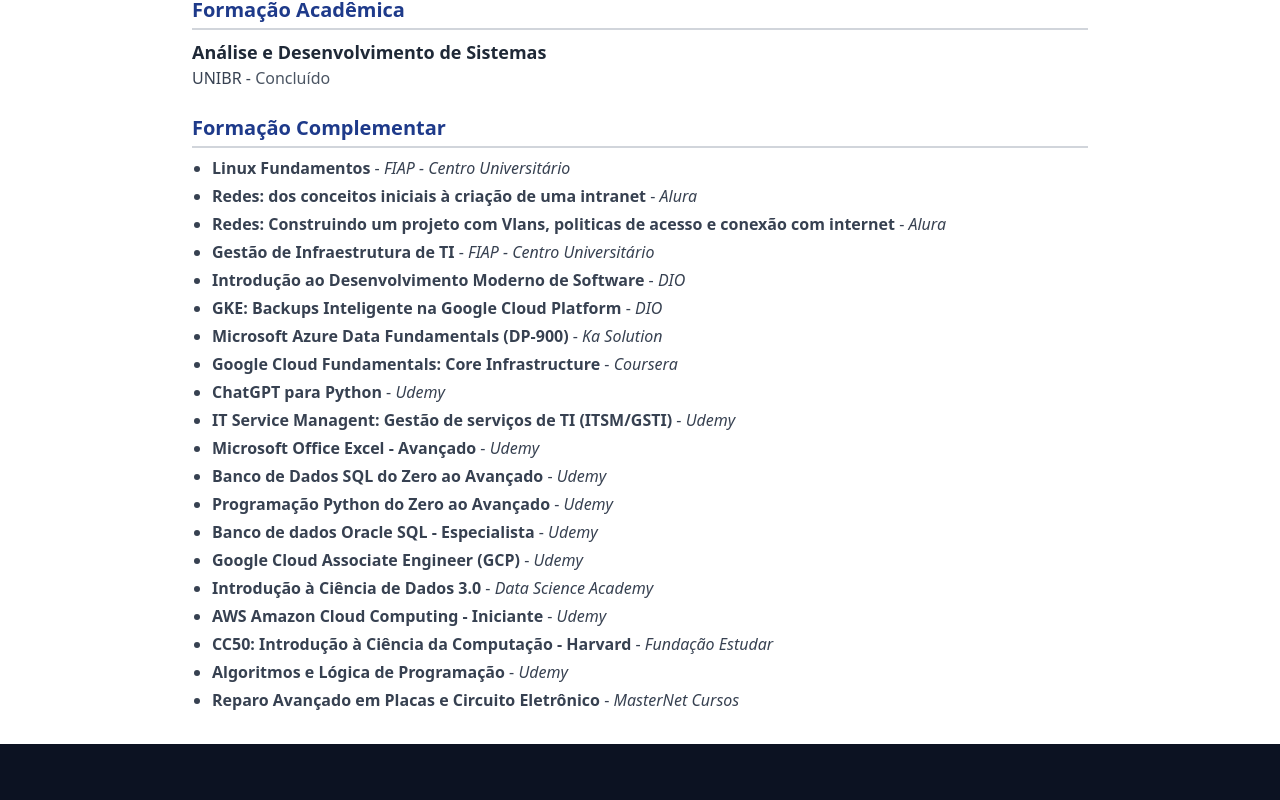
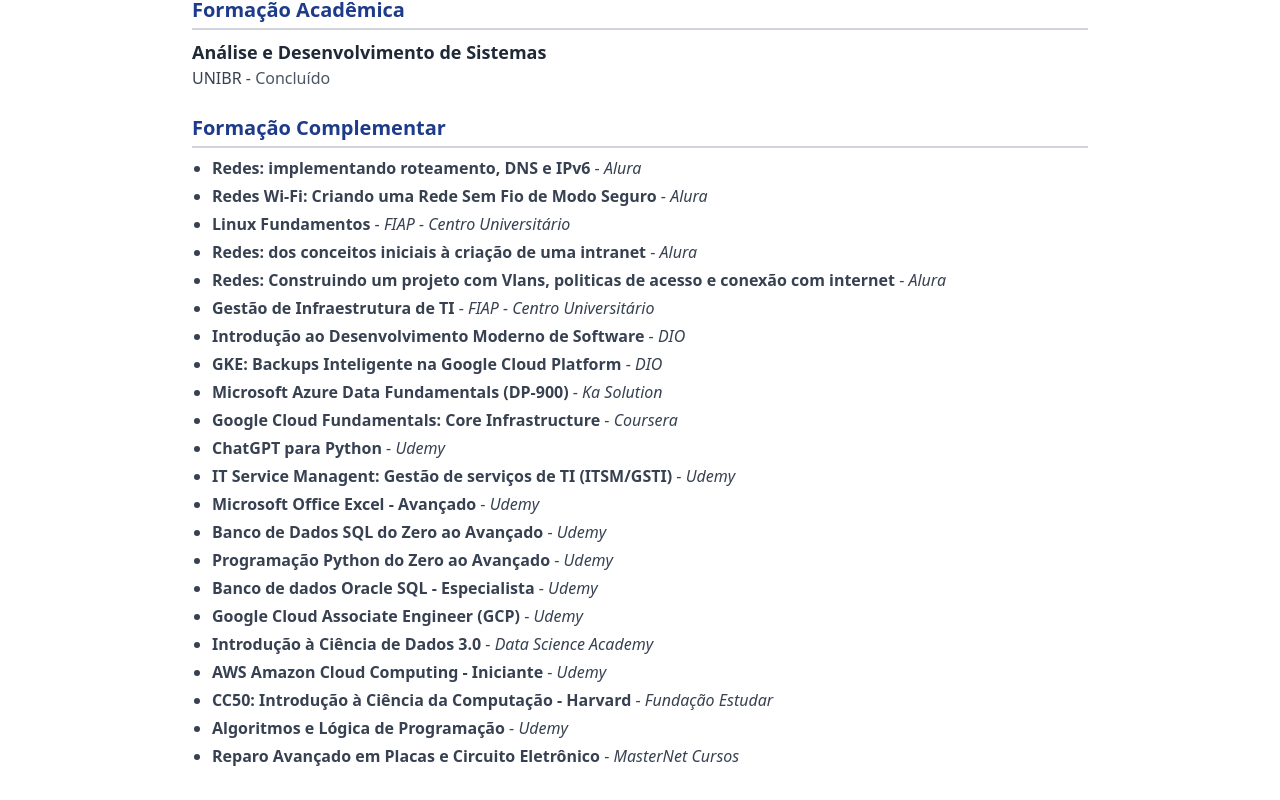
Before and after one commit to JonathanMoyano/curriculo, a Next.js app: page /imprimir in a window 1280 px wide. Shown: the part 1520-2320 px from the top of the page. Before the commit the page ends 2264 px from the top, so only its background shows below. Built offline with nearby package versions, Linux system fonts and the light colour scheme.

Commit message:
Adiciona certificados de redes

```diff
--- a/src/data/cv-data.js
+++ b/src/data/cv-data.js
@@ -36,6 +36,24 @@ export const cvData = {
     { degree: 'Análise e Desenvolvimento de Sistemas', institution: 'UNIBR', status: 'Concluído' },
   ],
 courses: [
+  {
+  title: "Redes: implementando roteamento, DNS e IPv6",
+  institution: "Alura",
+  date: "Ago de 2025",
+  category: "Redes",
+  link: "https://cursos.alura.com.br/certificate/5e759859-8187-453f-9e8a-45293f900588",
+  credentialId: "5e759859-8187-453f-9e8a-45293f900588",
+  description: "Curso abordando os tópicos de redes, incluindo roteamento interno e externo, sistemas de nomes de domínio (DNS), a nova versão do protocolo IP (IPv6) e as diferenças entre IPv6 e IPv4."
+},
+{
+  title: "Redes Wi-Fi: Criando uma Rede Sem Fio de Modo Seguro",
+  institution: "Alura",
+  date: "Ago de 2025",
+  category: "Redes",
+  link: "https://cursos.alura.com.br/certificate/23f03b42-4b62-4578-b08a-ed3a8ae3cdb3",
+  credentialId: "23f03b42-4b62-4578-b08a-ed3a8ae3cdb3",
+  description: "Curso que aborda os conceitos para a criação e configuração de uma rede sem fio (Wi-Fi), com foco em estabelecer uma conexão de modo seguro."
+},
 {
   title: "Linux Fundamentos",
   institution: "FIAP - Centro Universitário",
```
